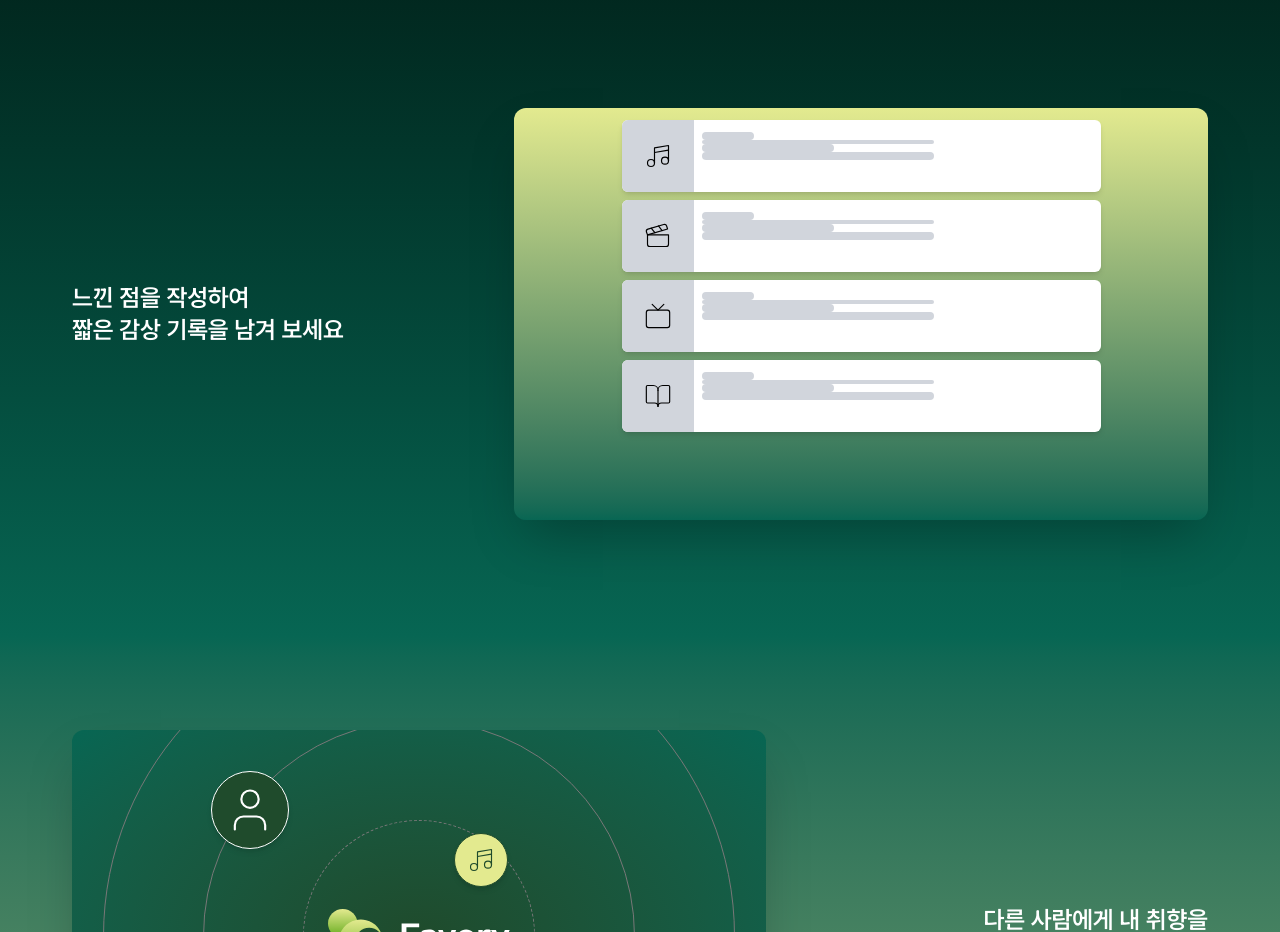
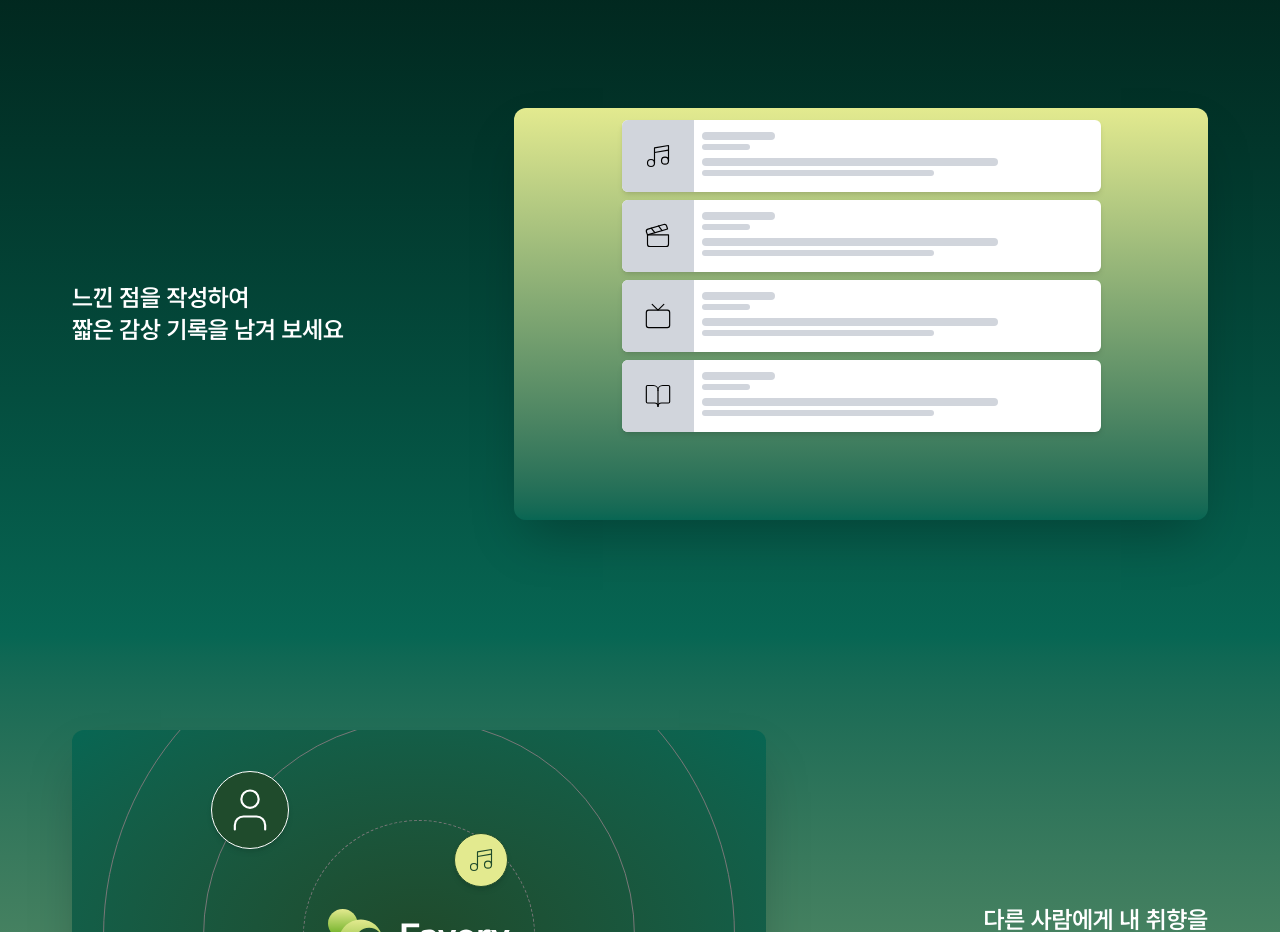
Before and after one commit to qpalkim/Favory, a Next.js app: page / in a window 1280 px wide. Shown: the part 1620-2552 px from the top of the page. Built offline with nearby package versions, Linux system fonts and the light colour scheme; a web font is replaced by a local one.

Commit message:
🐛 fix : 빌드 시 CSS 오류 수정

```diff
--- a/src/app/(landing)/_components/FirstSection.tsx
+++ b/src/app/(landing)/_components/FirstSection.tsx
@@ -2,7 +2,6 @@ import { BookOpen, Clapperboard, Music4, Tv } from "lucide-react";
 import type { LucideIcon } from "lucide-react";
 
 function SkeletonRow({ Icon, label }: { Icon: LucideIcon; label: string }) {
-  const barWidths = [32, 20, 132, 120];
   return (
     <div className="flex min-h-[32px] min-w-[215px] gap-2 rounded-md bg-white shadow-md md:h-[50px] md:w-[336px] lg:h-[72px] lg:w-[479px]">
       <div className="flex min-h-[32px] min-w-[32px] items-center justify-center rounded-tl-md rounded-bl-md bg-gray-300 md:w-[50px] lg:w-[72px]">
@@ -13,12 +12,10 @@ function SkeletonRow({ Icon, label }: { Icon: LucideIcon; label: string }) {
         />
       </div>
       <div className="py-1 md:py-2 lg:py-3">
-        {barWidths.map((w, i) => (
-          <div
-            key={i}
-            className={`mt-${i === 0 ? "[0]" : "[2px]"} h-[4px] w-[${w}px] rounded-md bg-gray-300 md:h-[${i === 1 ? 4 : 5}px] md:w-[${i === 1 ? 24 : i === 2 ? 208 : i === 3 ? 180 : 52}px] lg:h-[${i === 1 ? 6 : 8}px] lg:w-[${i === 1 ? 48 : i === 2 ? 296 : i === 3 ? 232 : 73}px]`}
-          ></div>
-        ))}
+        <div className="h-[4px] w-[32px] rounded-md bg-gray-300 md:h-[5px] md:w-[52px] lg:h-[8px] lg:w-[73px]"></div>
+        <div className="mt-[2px] h-[3px] w-[20px] rounded-md bg-gray-300 md:mt-1 md:h-[4px] md:w-[24px] lg:h-[6px] lg:w-[48px]"></div>
+        <div className="mt-1 h-[4px] w-[132px] rounded-md bg-gray-300 md:h-[5px] md:w-[208px] lg:mt-2 lg:h-[8px] lg:w-[296px]"></div>
+        <div className="mt-[2px] h-[4px] w-[120px] rounded-md bg-gray-300 md:mt-1 md:h-[4px] md:w-[180px] lg:h-[6px] lg:w-[232px]"></div>
       </div>
     </div>
   );
```
